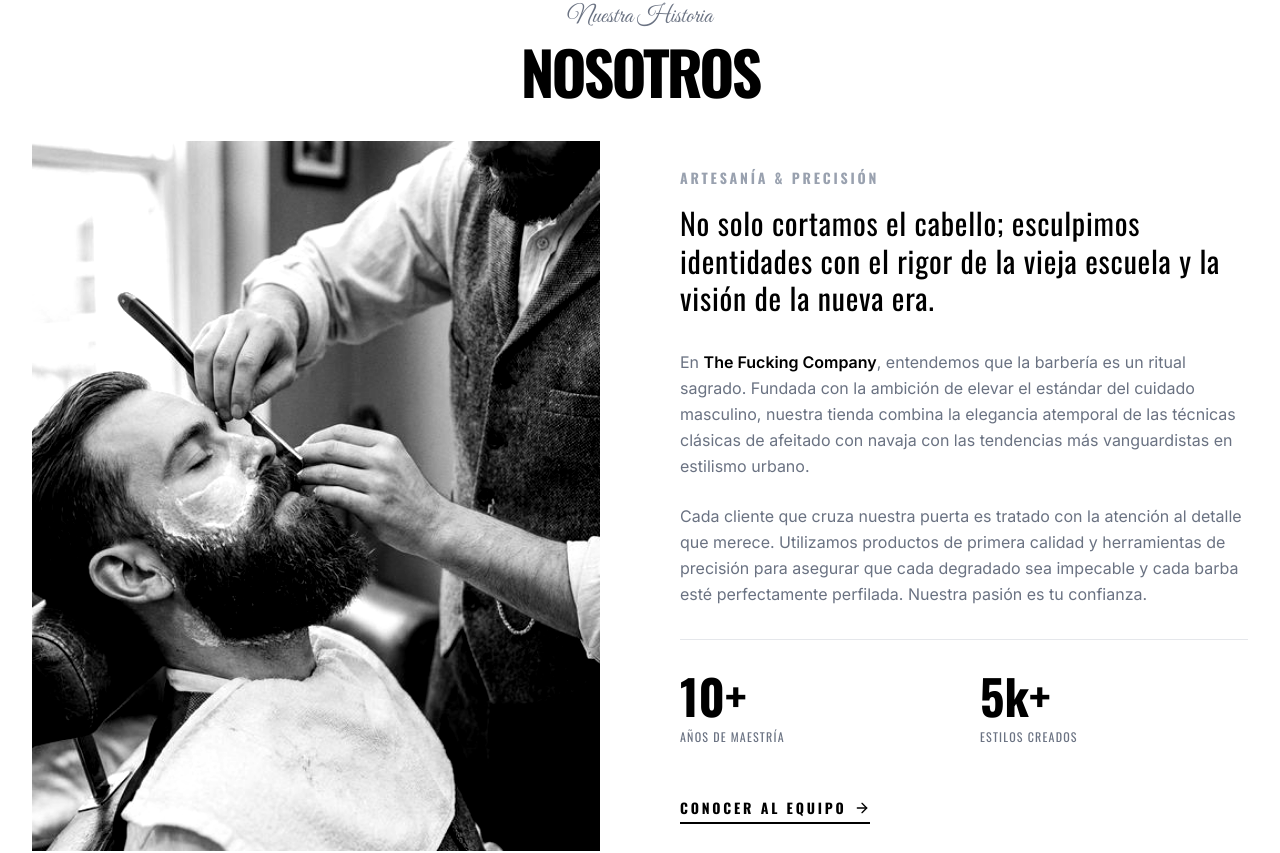
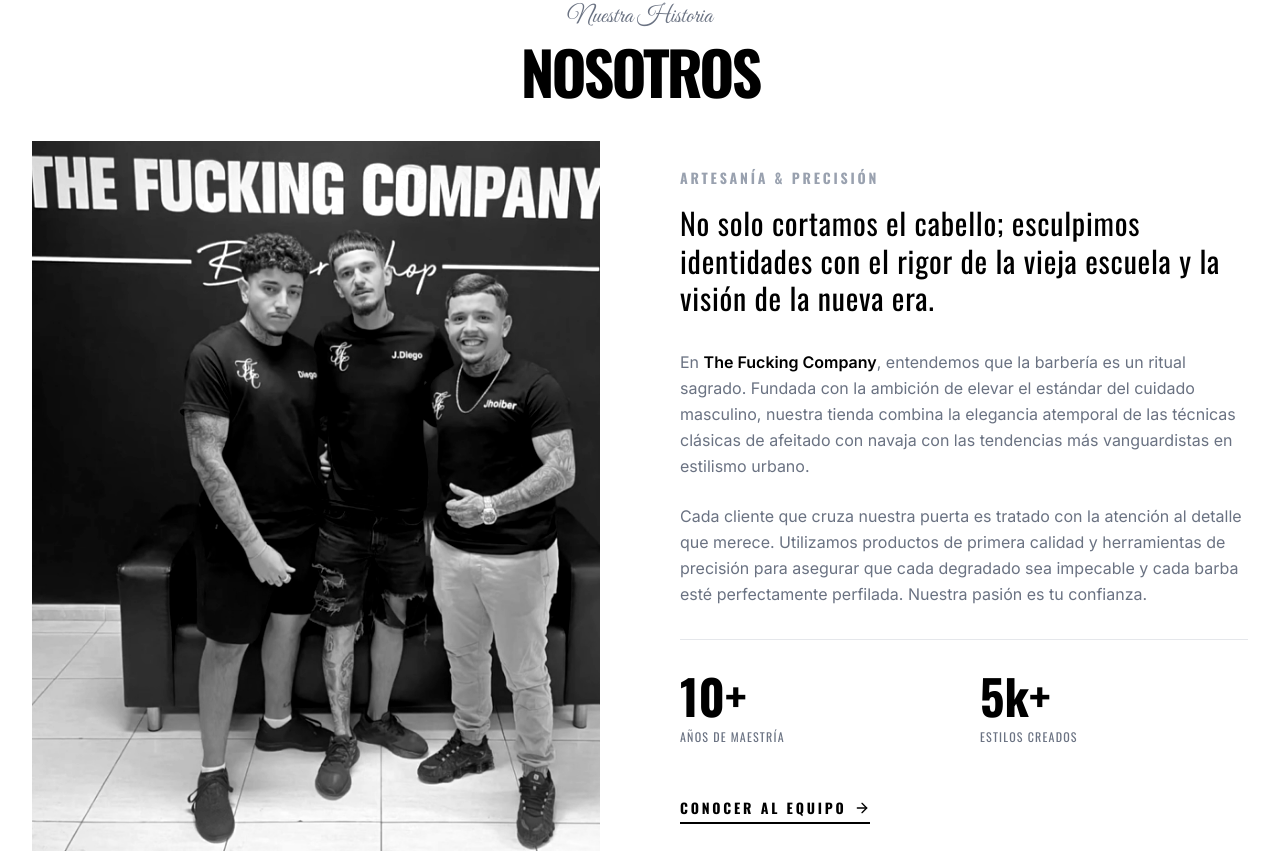
Before and after one commit to thefckingcompany/tfc-web, a React (Vite) app: page / in a window 1280 px wide. Shown: the part 3234-4087 px from the top of the page. Built offline with nearby package versions, Linux system fonts and the light colour scheme.

Commit message:
Replace Nosotros image with ft-nosotros-tfc.jpg

```diff
--- a/src/components/home/AboutSection.tsx
+++ b/src/components/home/AboutSection.tsx
@@ -21,7 +21,7 @@ export const AboutSection = () => {
                     <div className="relative group animate-fade-in-left">
                         <div className="aspect-[4/5] overflow-hidden bg-gray-100">
                             <img
-                                src="/about-barber.png"
+                                src="/ft-nosotros-tfc.jpg"
                                 alt="Barbero trabajando"
                                 className="w-full h-full object-cover grayscale contrast-125 transition-transform duration-700 group-hover:scale-105"
                             />
```
Also changed, not shown: public/ft-nosotros-tfc.jpg (added).
